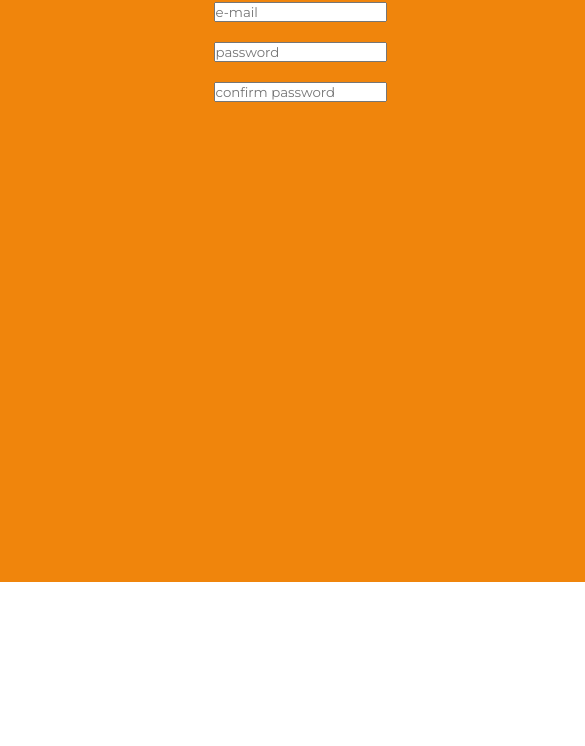
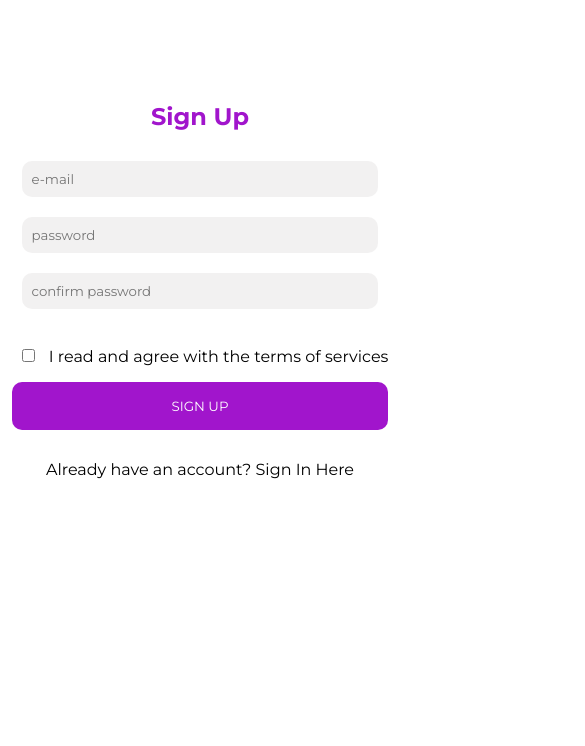
Before and after one commit to isaolivcld/sweetpet, a plain HTML site: page login.html in a window 390 px wide. Shown: the part 98-844 px from the top of the page, 585 px wide, since content can reach past the window. Drawn offline with Linux system fonts and the light colour scheme; files that its build step writes are made by us from their sources; a web font is replaced by a local one.

Commit message:
creating media query for login page

```diff
--- a/CSS/login.css
+++ b/CSS/login.css
@@ -110,20 +110,101 @@
 /* Email register */
 
 
-.email__register__container {
+.register__container {
   width: 600px;
-  height: 600px;
-  background-color: #f0850c;
+  height: 400px;
   margin: auto;
+  margin-top: 100px;
   padding: auto;
   align-items: center;
+  border-radius: 20px;
+  display: flex;
+  flex-direction: column;
 }
 
-.email__register{
-  position:relative;
-  float: left;
-  width: 100%;
-  height:auto;
-  margin-top: 20px;
-  text-align:center;
+.form__signup {
+  display: flex;
+  flex-direction: column;
+  text-align: center;
 }
+
+.terms__and__services {
+  display: flex;
+  flex-direction: column;
+}
+
+
+input {
+  padding: 10px;
+  border-radius: 10px;
+  outline: none;
+  border: none;
+  margin: 10px;
+  background-color: #f0efefd2;
+}
+
+button {
+  border: none;
+  outline: none;
+  border-radius: 4px;
+  background: #a115cc;
+  color: rgb(255, 255, 255);
+  padding: 1rem 78px;
+  font-family: Montserrat, sans-serif;
+  border: none;
+  border-radius: 10px;
+  margin-top: 10px;
+}
+
+
+button:hover {
+  transform: scale(1.055);
+  transition: all 0.1s ease;
+}
+
+button:active {
+
+  background: #3C05FF;
+}
+
+h2 {
+  color: #a115cc;
+  text-align: center;
+  margin: 20px;
+}
+
+.link__login {
+  text-decoration: none;
+  color: rgb(0, 0, 0);
+  margin: 10px auto;
+}
+
+.link__login:hover {
+  color: #b677c9;
+}
+
+@media screen and (max-width: 960px) {
+
+  .register__container {
+    width: 400px;
+    height: 400px;
+    background-color: #fff;
+    margin:auto;
+    margin-top:100px;
+    padding: auto;
+    align-items: center;
+    border-radius: 20px;
+    display: flex;
+    flex-direction: column;
+  }
+
+  input{
+    background-color: #f0efefd2;
+    padding: 30px auto;
+  }
+
+  .terms__and__services{
+    margin:20px auto;
+  }
+
+}
--- a/login.html
+++ b/login.html
@@ -25,7 +25,7 @@
             </div>
             <ul class="navbar__menu">
                 <li class="navbar__item">
-                    <a href="/" class="navbar__links"> Home </a>
+                    <a href="/index.html" class="navbar__links"> Home </a>
                 </li>
                 <li class="navbar__item">
                     <a href="../Pet love/products.html" class="navbar__links"> Products </a>
@@ -37,18 +37,24 @@
         </div>
     </nav>
 
-    <div class="register__container
-    ">
-        <form class="email__register__container">
-            <div class="email__register">
-                <input type="email" placeholder="e-mail" required>
+    <div class="register__container">
+        <form class="form__signup">
+            <h2>Sign Up</h2>
+
+            <input type="email" required placeholder="e-mail">
+
+            <input type="password" required placeholder="password">
+
+            <input type="password" required placeholder="confirm password">
+
+            <div class="terms__and__services">
+                <div class="checkbox">
+                    <input required type="checkbox" name="terms&services">
+                    <label>I read and agree with the terms of services</label>
+                </div>
+                <button class="btn__signup" type="submit">SIGN UP</button>
             </div>
-            <div class="email__register">
-                <input type="password" placeholder="password" required>
-            </div>
-            <div class="email__register">
-                <input type="password" placeholder="confirm password" required>
-            </div>
+            <a href="/" class="link__login">Already have an account? Sign In Here</a>
         </form>
     </div>
 
```
